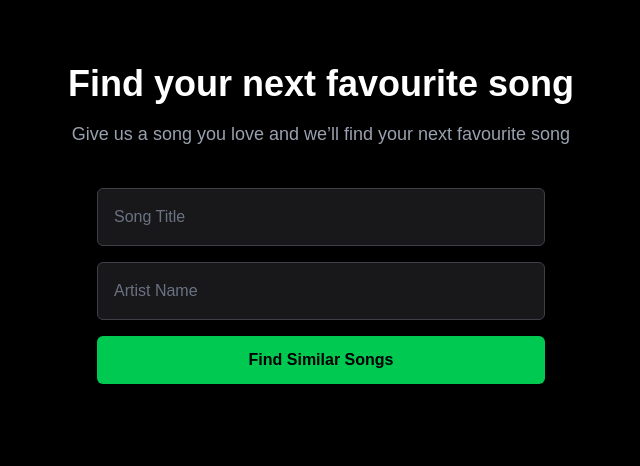
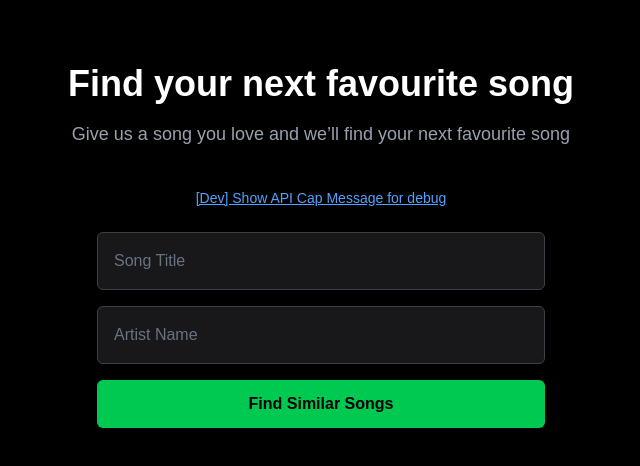
Before and after one commit to kjw130/nexthit, a Next.js app: page / in a window 1280 px wide. Shown: the top 466 px of the page, without its empty margins (319-959 px from the left). Built offline with nearby package versions, Linux system fonts and the light colour scheme; no server answers; the database is empty.

Commit message:
Push of hardcoded button

```diff
--- a/app/page.tsx
+++ b/app/page.tsx
@@ -150,14 +150,13 @@ export default function Home() {
         Give us a song you love and we’ll find your next favourite song
       </p>
 
-{process.env.NEXT_PUBLIC_DEV_MODE === 'true' && (
-  <button
-    onClick={() => setApiCapReached(true)}
-    className="mb-6 text-sm text-blue-400 underline hover:text-blue-300"
-  >
-    [Dev] Show API Cap Message
-  </button>
-)}
+
+<button
+  onClick={() => setApiCapReached(true)}
+  className="mb-6 text-sm text-blue-400 underline hover:text-blue-300"
+>
+  [Dev] Show API Cap Message for debug
+</button>
 
 
 
```
